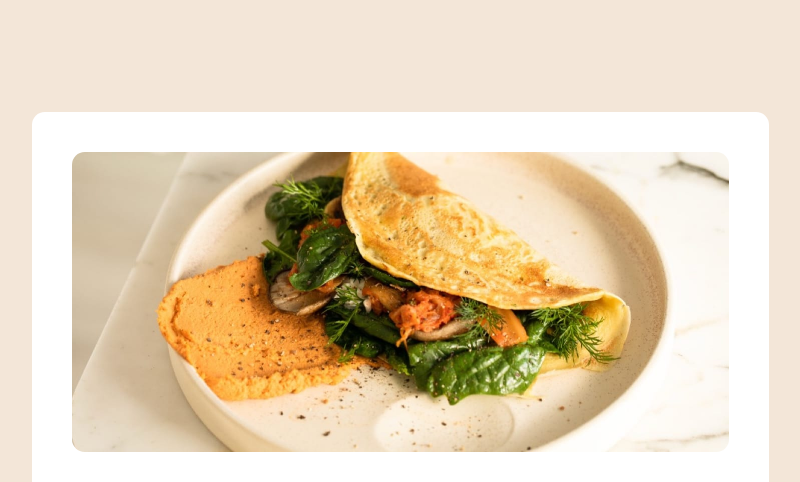
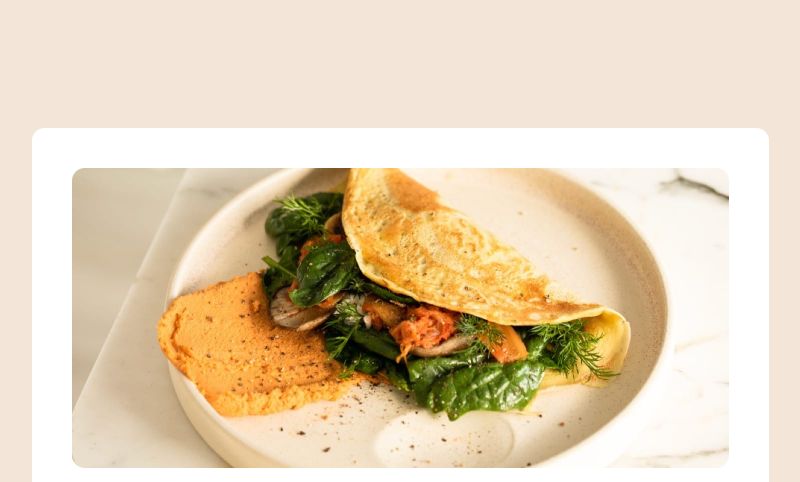
Before and after one commit to ilyasBayram/frontend-mentor-recipe-page-main, a plain HTML site: page index.html in a window 1280 px wide. Shown: the top 482 px of the page, without its empty margins (240-1040 px from the left). Drawn offline with Linux system fonts and the light colour scheme.

Commit message:
seventh commit

```diff
--- a/style.css
+++ b/style.css
@@ -35,6 +35,7 @@
   --size-1100: 3rem;
   --size-1200: 6rem;
   --size-1300: 7rem;
+  --size-1400: 8rem;
 
   --font-young: "Young serif", sans-serif;
   --font-outfit: "Outfit", sans-serif;
@@ -53,7 +54,7 @@ body {
   background-color: var(--white);
   max-width: 737px;
   padding: var(--size-1000) var(--size-1000) 0.9rem;
-  margin: var(--size-1300) 0 var(--size-1300);
+  margin: var(--size-1400) 0 var(--size-1300);
   border-radius: var(--size-300);
   display: flex;
   flex-direction: column;
```
